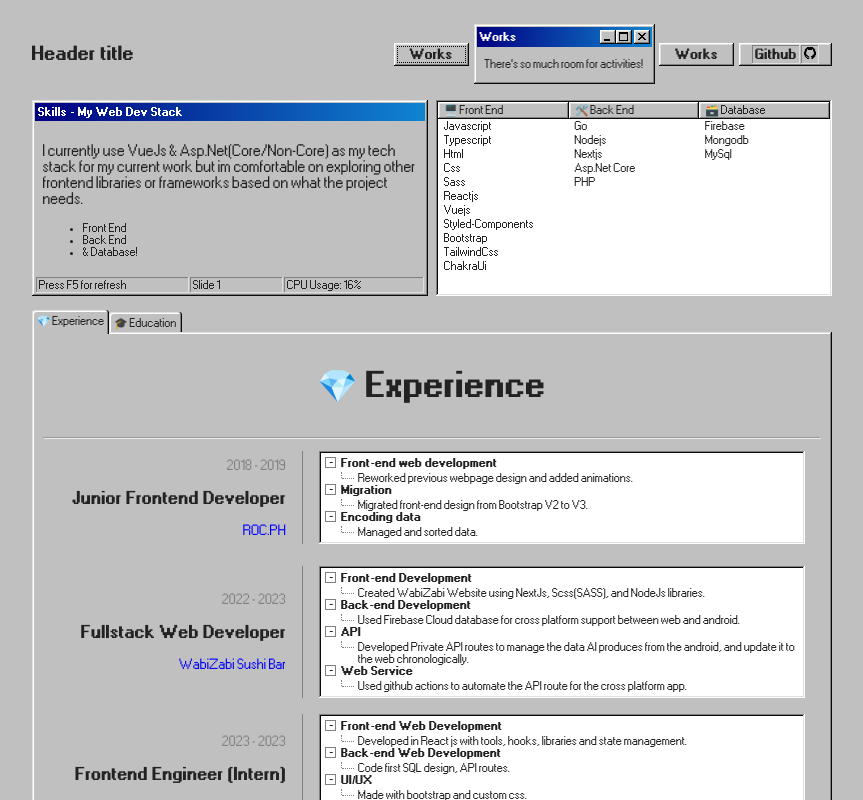
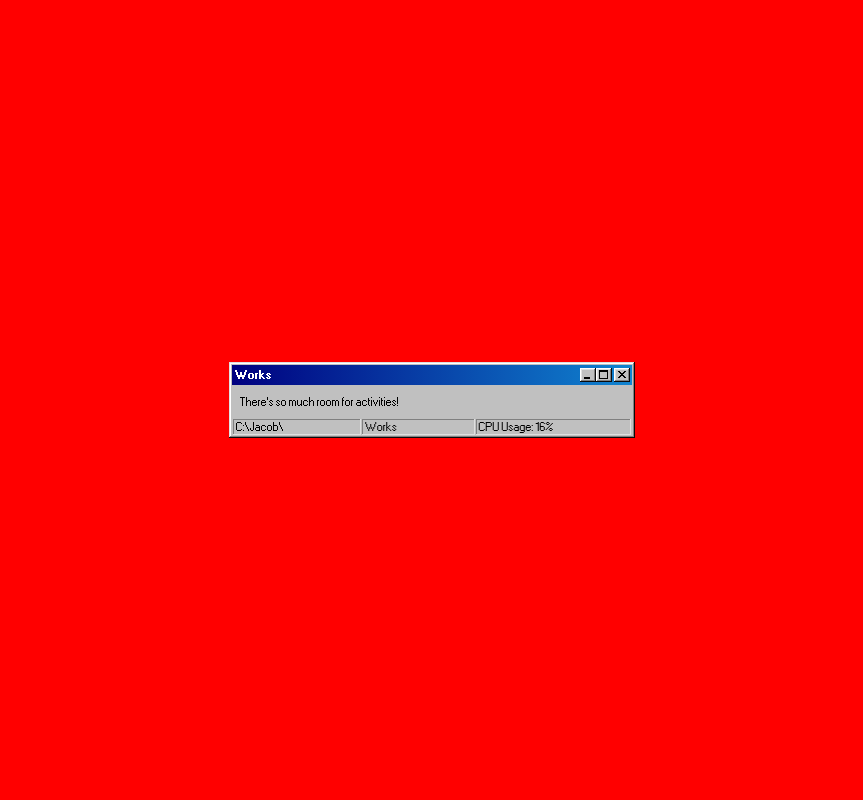
Before and after one commit to JacobSaucelo/98-cob-portfolio, a Next.js app: page / in a window 1280 px wide. Both pictures are taken after a click on the button "Works". Shown: the top 800 px of the page, without its empty margins (208-1071 px from the left). Built offline with nearby package versions, Linux system fonts and the light colour scheme.

Commit message:
functional new modal now

```diff
--- a/components/essentials/Essentials.Navbar.tsx
+++ b/components/essentials/Essentials.Navbar.tsx
@@ -10,7 +10,6 @@ const EssentialsNavbar = () => {
       </label>
       <aside className={styles.NavbarActions}>
         <ReusablesPopCardConstruction btnText="Works" title="Works" />
-        <button>Works</button>
         <button>
           <div className="status-bar">
             <p className="status-bar-field">Github</p>
--- a/components/reusables/Reusables.PopCardConstruction.module.css
+++ b/components/reusables/Reusables.PopCardConstruction.module.css
@@ -2,4 +2,24 @@
   position: fixed;
   background-color: red;
   z-index: 100;
+  height: 100vh;
+  width: 100vw;
+  top: 0;
+  left: 0;
+  display: flex;
+  align-items: center;
+  justify-content: center;
 }
+
+.PopCardNoBtnWindow {
+  color: black;
+  width: 100%;
+  max-width: 400px;
+  margin: 1rem;
+}
+
+.WindowFullScreen {
+  height: 100vh;
+  width: 90vw;
+  max-width: none;
+}
--- a/components/reusables/Reusables.PopCardConstruction.tsx
+++ b/components/reusables/Reusables.PopCardConstruction.tsx
@@ -1,5 +1,8 @@
-import React from "react";
+"use client";
+
+import React, { useState } from "react";
 import styles from "./Reusables.PopCardConstruction.module.css";
+import { HooksUsage } from "@/hooks/Hooks.Usage";
 
 interface ReusablesPopCardConstructionType {
   title: String;
@@ -10,25 +13,46 @@ const ReusablesPopCardConstruction = ({
   title,
   btnText,
 }: ReusablesPopCardConstructionType) => {
+  const [toggle, setToggle] = useState<boolean>(false);
+  const [toggleFullscreen, setToggleFullscreen] = useState<boolean>(false);
+  const { usage } = HooksUsage();
+
+  const handleToggle = () => setToggle(!toggle);
+  const handleToggleFullscreen = () => setToggleFullscreen(!toggleFullscreen);
+
   return (
     <>
-      <button>{btnText}</button>
+      <button onClick={handleToggle}>{btnText}</button>
 
-      <section>
-        <div className="window">
+      {toggle && (
+        <section className={styles.ReusablesPopCardConstructionContainer}>
+          <div
+            className={`${styles.PopCardNoBtnWindow} window ${
+              toggleFullscreen && styles.WindowFullScreen
+            }`}
+          >
             <div className="title-bar">
               <div className="title-bar-text">{title}</div>
               <div className="title-bar-controls">
-              <button aria-label="Minimize"></button>
-              <button aria-label="Maximize"></button>
-              <button aria-label="Close"></button>
+                <button aria-label="Minimize" onClick={handleToggle}></button>
+                <button
+                  aria-label="Maximize"
+                  onClick={handleToggleFullscreen}
+                ></button>
+                <button aria-label="Close" onClick={handleToggle}></button>
               </div>
             </div>
             <div className="window-body">
               <p>There&apos;s so much room for activities!</p>
             </div>
+            <div className="status-bar">
+              <p className="status-bar-field">C:\Jacob\</p>
+              <p className="status-bar-field">Works</p>
+              <p className="status-bar-field">CPU Usage: {String(usage)}%</p>
+            </div>
           </div>
         </section>
+      )}
     </>
   );
 };
--- a/components/reusables/Reusables.PopCardNoBtn.module.css
+++ b/components/reusables/Reusables.PopCardNoBtn.module.css
@@ -20,7 +20,7 @@
 
 .WindowFullScreen {
   height: 100vh;
-  width: 100vw;
+  width: 90vw;
   max-width: none;
 }
 .PopCardWindowBody {
```
Lines whose indentation alone changed are shown as unchanged.
